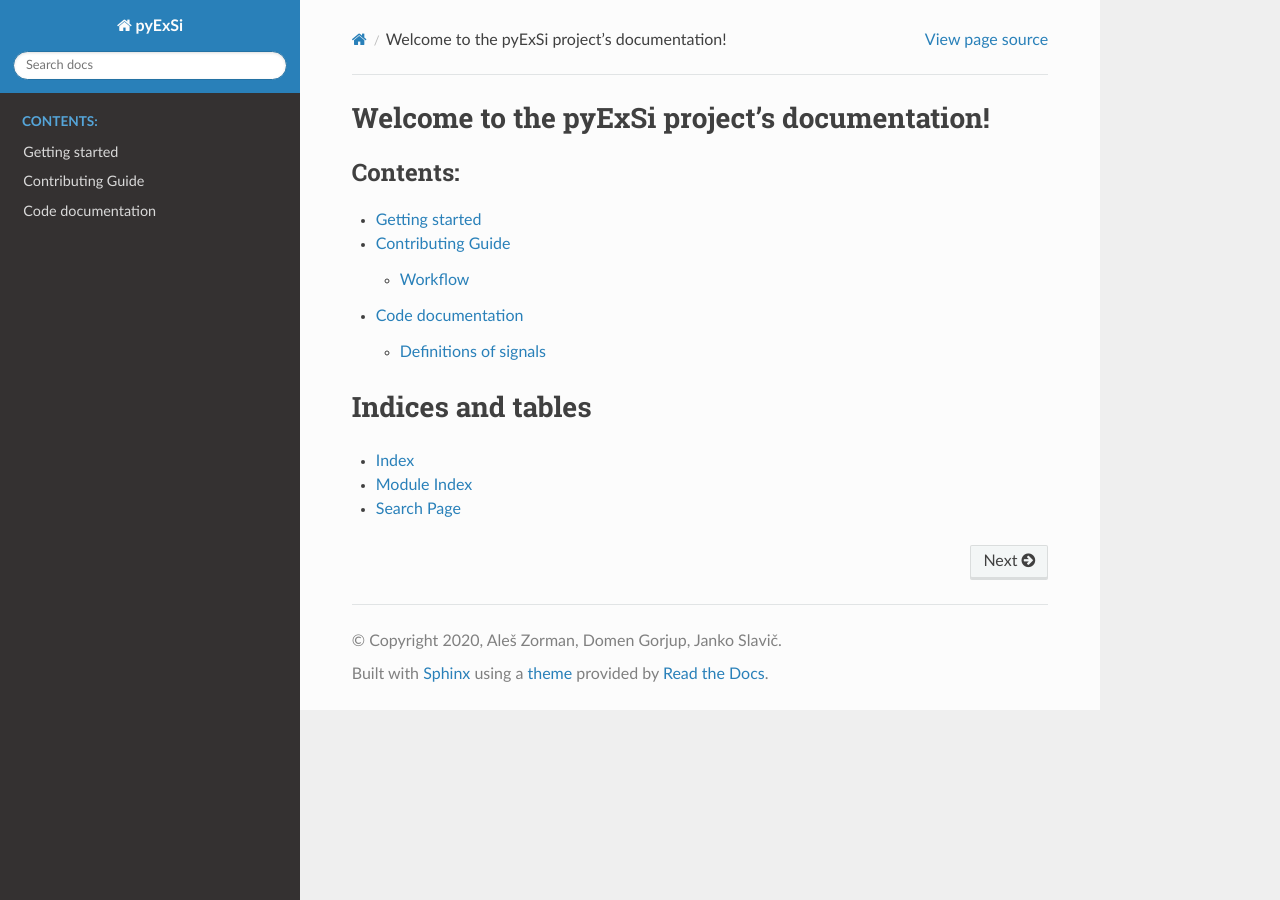
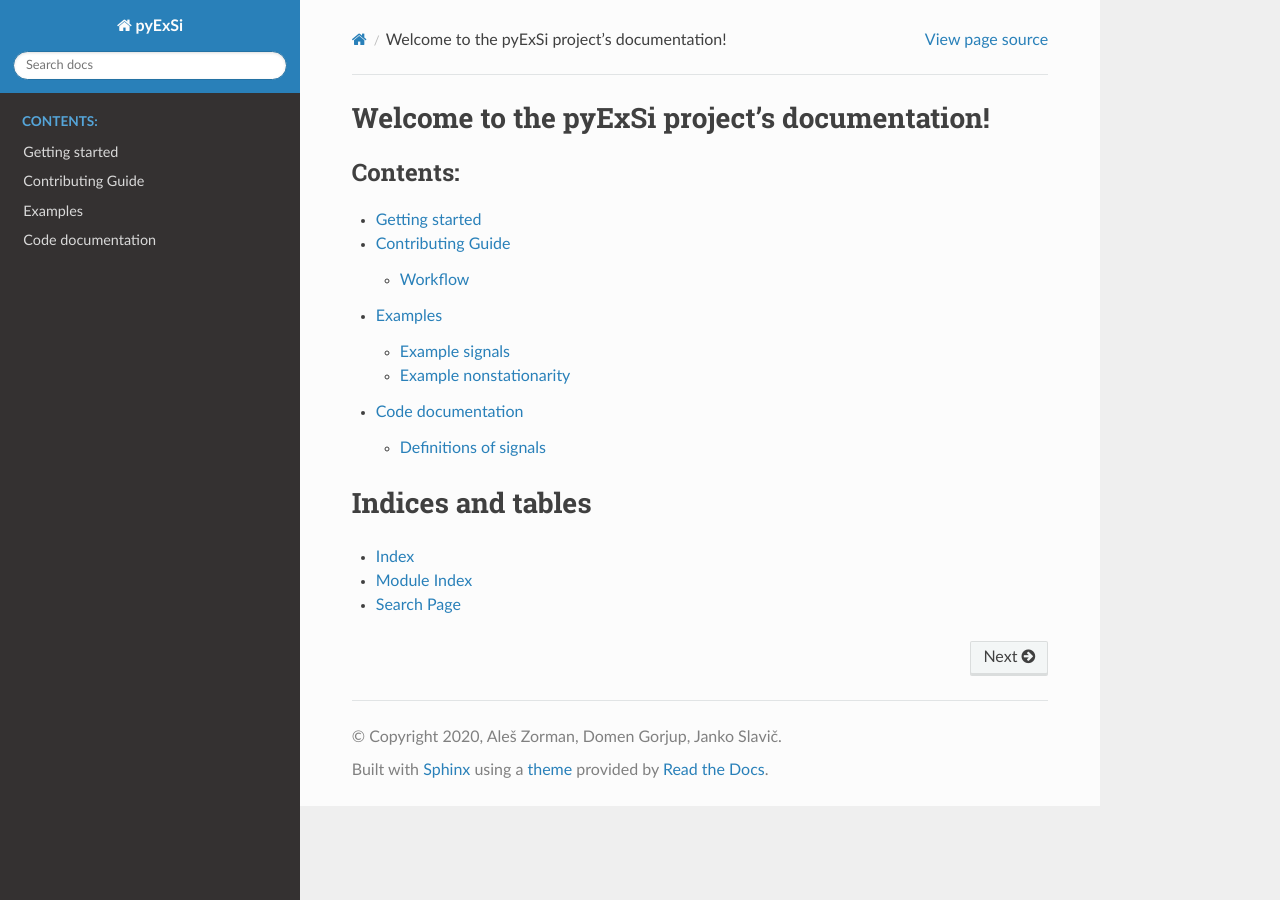
Before and after one commit to ladisk/pyExSi, a Sphinx documentation site: the page built from docs/source/index.rst, in a window 1280 px wide. Built offline with Sphinx 7.4.7 and the Read the Docs theme 2.0.0, drawn with Linux system fonts in a browser that asks for light colours.

Commit message:
examples added in docs

```diff
--- a/docs/source/conf.py
+++ b/docs/source/conf.py
@@ -45,6 +45,8 @@
     'sphinx.ext.viewcode',
     # Add support for the Google docstring format
     'sphinx.ext.napoleon',
+    # add copy button
+    'sphinx_copybutton',
 ]
 
 # Add any paths that contain templates here, relative to this directory.
--- /dev/null
+++ b/docs/source/examples.rst
@@ -0,0 +1,9 @@
+Examples
+========
+
+.. toctree::
+   :maxdepth: 2
+   :caption: Contents:
+
+   examples/example_signals
+   examples/example_nonstationarity
--- /dev/null
+++ b/docs/source/examples/example_nonstationarity.rst
@@ -0,0 +1,6 @@
+Example nonstationarity
+=======================
+
+.. literalinclude:: ../../../example/example_nonstationarity.py
+   :language: python
+   :linenos:
--- /dev/null
+++ b/docs/source/examples/example_signals.rst
@@ -0,0 +1,6 @@
+Example signals
+===============
+
+.. literalinclude:: ../../../example/example_signals.py
+   :language: python
+   :linenos:
--- a/docs/source/index.rst
+++ b/docs/source/index.rst
@@ -11,6 +11,7 @@
    :caption: Contents:
 
    getting_started
+   examples
    code
 
 
```
